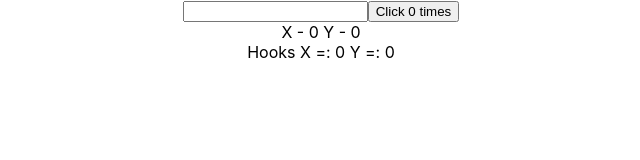
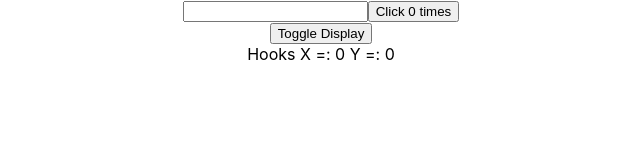
Before and after one commit to ClaytonSiby/React-Hooks, a React (Create React App) app: page / in a window 1280 px wide. Shown: the top 160 px of the page, without its empty margins (319-959 px from the left). Built offline with nearby package versions, Linux system fonts and the light colour scheme.

Commit message:
Cleanup after component code with useEffect

```diff
--- a/src/App.js
+++ b/src/App.js
@@ -4,7 +4,7 @@
 import ArrayAsState from './components/ArrayAsState';
 import UseEffect from './components/UseEffect';
 import ClassMouse from './components/ClassMouse';
-import HookMouse from './components/HookMouse';
+import MouseContainer from './components/MouseContainer';
 import './App.css';
 
 function App() {
@@ -15,8 +15,8 @@
       <ObjectAsState />
       <ArrayAsState /> */}
       <UseEffect />
-      <ClassMouse />
-      <HookMouse />
+      {/* <ClassMouse /> */}
+      <MouseContainer />
     </div>
   );
 }
--- a/src/components/HookMouse.js
+++ b/src/components/HookMouse.js
@@ -13,6 +13,11 @@
   useEffect(() => {
     console.log('Use effect called')
     window.addEventListener('mousemove', logMousePossition)
+
+    return () => {
+      console.log('Component unmounting code')
+      window.removeEventListener('mousemove', logMousePossition)
+    }
   }, [])
 
   return (
--- /dev/null
+++ b/src/components/MouseContainer.js
@@ -0,0 +1,15 @@
+import React, { useState, useEffect } from 'react';
+import HookMouse from './HookMouse';
+
+function MouseContainer() {
+    const [display, setDisplay] = useState(true);
+
+    return (
+        <div>
+            <button onClick={() => setDisplay(!display)}>Toggle Display</button>
+            { display && <HookMouse /> }
+        </div>
+    )
+}
+
+export default MouseContainer
```
Also changed, not shown: 1 other file (tests, documents, lock files or other folders).
